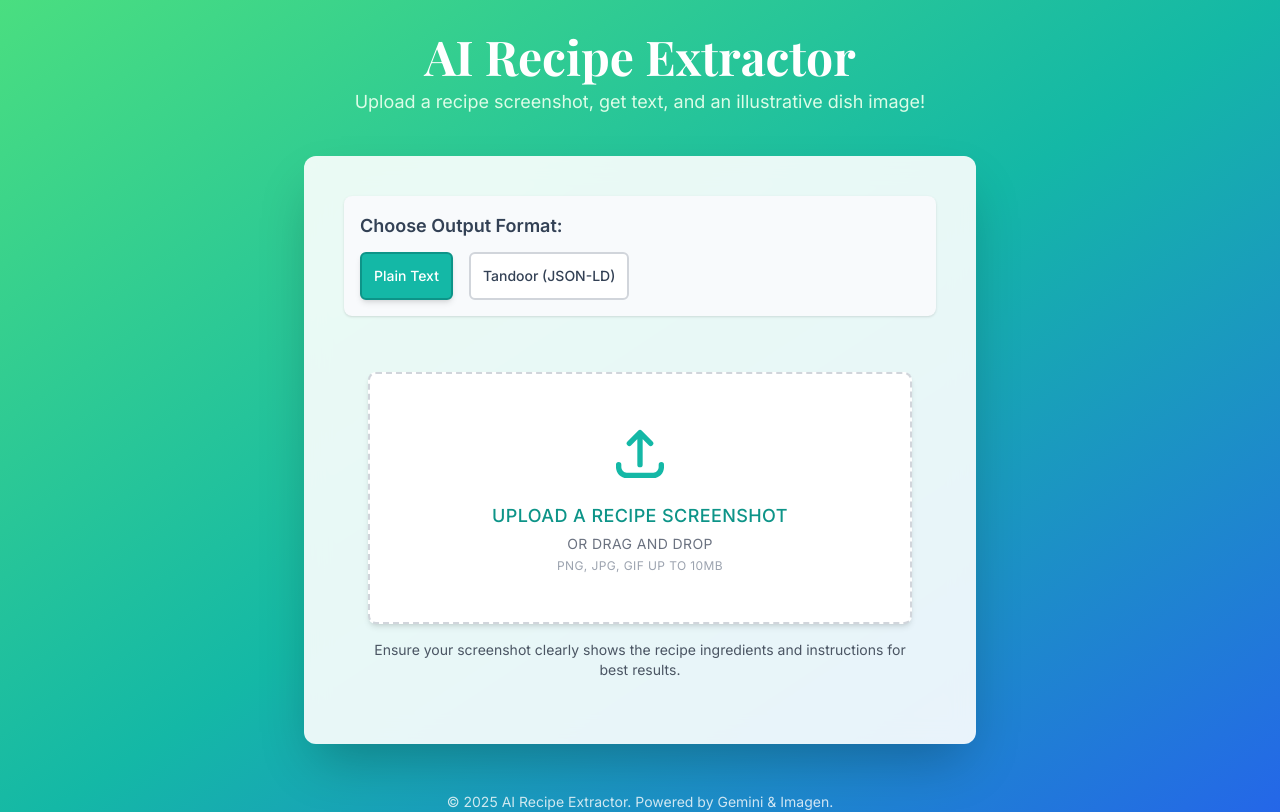
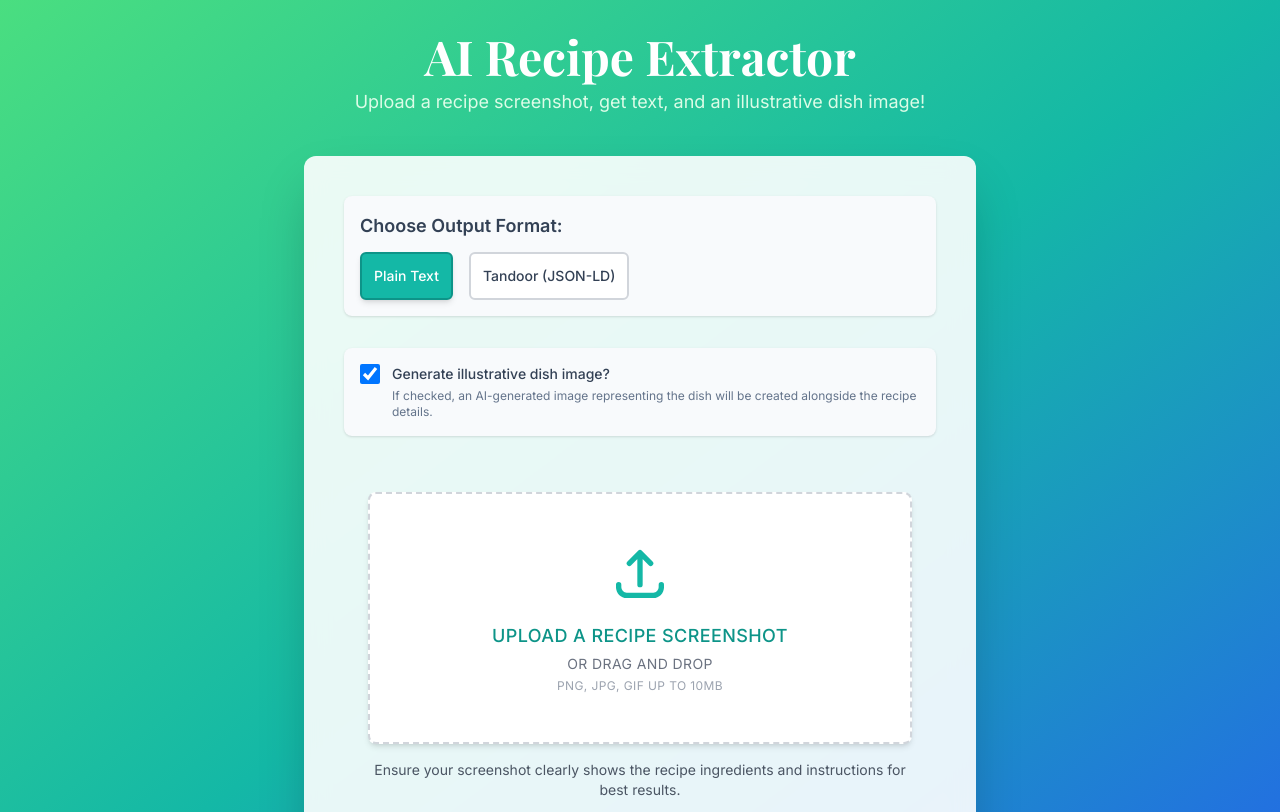
Before and after one commit to ClemensSchartmueller/AIRecipeExtractor, a React (Vite) app: page / in a window 1280 px wide. Shown: the top 812 px of the page. Built offline with nearby package versions, Linux system fonts and the light colour scheme; no server answers.

Commit message:
feat: checkbox to disable image gen

```diff
--- a/App.tsx
+++ b/App.tsx
@@ -4,6 +4,7 @@ import { ImageUploader } from './components/ImageUploader';
 import { RecipeDisplay } from './components/RecipeDisplay';
 import { LoadingSpinner } from './components/LoadingSpinner';
 import { OutputFormatSelector } from './components/OutputFormatSelector';
+import { GenerateImageCheckbox } from './components/GenerateImageCheckbox'; // New import
 import { extractRecipeFromImage, generateDishImage } from './services/geminiService';
 import { fileToBase64 } from './utils/imageUtils';
 import { RecipeData, OutputFormat } from './types';
@@ -15,6 +16,7 @@ const App: React.FC = () => {
   const [isLoading, setIsLoading] = useState<boolean>(false);
   const [error, setError] = useState<string | null>(null);
   const [outputFormat, setOutputFormat] = useState<OutputFormat>('text');
+  const [shouldGenerateDishImage, setShouldGenerateDishImage] = useState<boolean>(true); // New state
 
   const [generatedDishImageUrl, setGeneratedDishImageUrl] = useState<string | null>(null);
   const [isGeneratingDishImage, setIsGeneratingDishImage] = useState<boolean>(false);
@@ -30,15 +32,15 @@ const App: React.FC = () => {
     setGeneratedDishImageUrl(null);
     setDishImageError(null);
     setIsLoading(true);
-    setIsGeneratingDishImage(false); // Reset
+    setIsGeneratingDishImage(false);
 
     try {
       const imageBase64 = await fileToBase64(file);
       const extractedData = await extractRecipeFromImage(imageBase64, file.type);
       setRecipeData(extractedData);
-      setError(null); // Clear previous text extraction errors
+      setError(null);
 
-      if (extractedData && extractedData.dishImageDescription) {
+      if (shouldGenerateDishImage && extractedData && extractedData.dishImageDescription) {
         setIsGeneratingDishImage(true);
         setDishImageError(null);
         try {
@@ -46,27 +48,30 @@ const App: React.FC = () => {
           if (dishImageResult) {
             setGeneratedDishImageUrl(`data:${dishImageResult.mimeType};base64,${dishImageResult.base64Data}`);
           } else {
-            // No image generated, but not necessarily an "error" to show user, could be mild warning or just nothing
             console.log("No dish image was generated for the description.");
           }
         } catch (imgErr) {
             console.error("Error generating dish image:", imgErr);
-            // Set a specific error for the dish image part, don't overwrite main recipe error
             setDishImageError(imgErr instanceof Error ? imgErr.message : "Failed to generate dish image.");
         } finally {
             setIsGeneratingDishImage(false);
         }
+      } else {
+        // If not generating image, ensure related states are reset
+        setGeneratedDishImageUrl(null);
+        setIsGeneratingDishImage(false);
+        setDishImageError(null);
       }
 
     } catch (err) {
       console.error("Error in handleImageUpload:", err);
       const errorMessage = err instanceof Error ? err.message : "An unknown error occurred during recipe extraction.";
       setError(errorMessage.startsWith("Gemini API Error:") || errorMessage.startsWith("Failed to extract recipe via AI:") ? errorMessage : `Failed to process recipe: ${errorMessage}`);
-      setRecipeData(null); // Ensure no stale recipe data on error
+      setRecipeData(null);
     } finally {
-      setIsLoading(false); // Main loading for recipe text
+      setIsLoading(false);
     }
-  }, []);
+  }, [shouldGenerateDishImage]); // Added dependency
 
   const clearSelection = () => {
     setSelectedFile(null);
@@ -80,6 +85,7 @@ const App: React.FC = () => {
     setGeneratedDishImageUrl(null);
     setIsGeneratingDishImage(false);
     setDishImageError(null);
+    // setShouldGenerateDishImage(true); // Optionally reset this to default
   };
 
   return (
@@ -97,11 +103,16 @@ const App: React.FC = () => {
         {!selectedFile && !isLoading && (
           <>
             <OutputFormatSelector selectedFormat={outputFormat} onFormatChange={setOutputFormat} />
+            <GenerateImageCheckbox
+              checked={shouldGenerateDishImage}
+              onChange={setShouldGenerateDishImage}
+              disabled={isLoading}
+            />
             <ImageUploader onImageUpload={handleImageUpload} disabled={isLoading} />
           </>
         )}
 
-        {isLoading && !recipeData && ( // Show main loader only if recipe data is not yet set
+        {isLoading && !recipeData && (
           <div className="text-center py-10">
             <LoadingSpinner />
             <p className="mt-4 text-lg font-medium text-slate-700">Extracting recipe, please hold on...</p>
@@ -141,7 +152,7 @@ const App: React.FC = () => {
           </div>
         )}
 
-        {recipeData && !isLoading && ( // recipeData is available, main loading is done
+        {recipeData && !isLoading && (
           <>
             {imagePreviewUrl && (
               <div className="space-y-4">
@@ -172,7 +183,7 @@ const App: React.FC = () => {
           </>
         )}
 
-        {selectedFile && !isLoading && !recipeData && !error && ( // Image selected, processing started but no data/error yet (text part)
+        {selectedFile && !isLoading && !recipeData && !error && (
            <div className="text-center py-6">
              <p className="text-slate-600">Image loaded. Processing recipe text...</p>
            </div>
--- /dev/null
+++ b/components/GenerateImageCheckbox.tsx
@@ -0,0 +1,39 @@
+
+import React from 'react';
+
+interface GenerateImageCheckboxProps {
+  checked: boolean;
+  onChange: (checked: boolean) => void;
+  disabled?: boolean;
+}
+
+export const GenerateImageCheckbox: React.FC<GenerateImageCheckboxProps> = ({ checked, onChange, disabled }) => {
+  const handleChange = (event: React.ChangeEvent<HTMLInputElement>) => {
+    onChange(event.target.checked);
+  };
+
+  return (
+    <div className="my-6 p-4 bg-slate-50 rounded-lg shadow">
+      <label
+        htmlFor="generateImageCheckbox"
+        className={`flex items-center select-none ${disabled ? 'cursor-not-allowed opacity-70' : 'cursor-pointer'}`}
+      >
+        <input
+          id="generateImageCheckbox"
+          type="checkbox"
+          checked={checked}
+          onChange={handleChange}
+          disabled={disabled}
+          className="form-checkbox h-5 w-5 text-teal-600 border-gray-300 rounded focus:ring-teal-500 transition duration-150 ease-in-out"
+          aria-describedby="generateImageCheckboxDescription"
+        />
+        <span id="generateImageCheckboxDescription" className="ml-3 text-sm font-medium text-slate-700">
+          Generate illustrative dish image?
+        </span>
+      </label>
+      <p className="mt-1 ml-8 text-xs text-slate-500">
+        If checked, an AI-generated image representing the dish will be created alongside the recipe details.
+      </p>
+    </div>
+  );
+};
```
